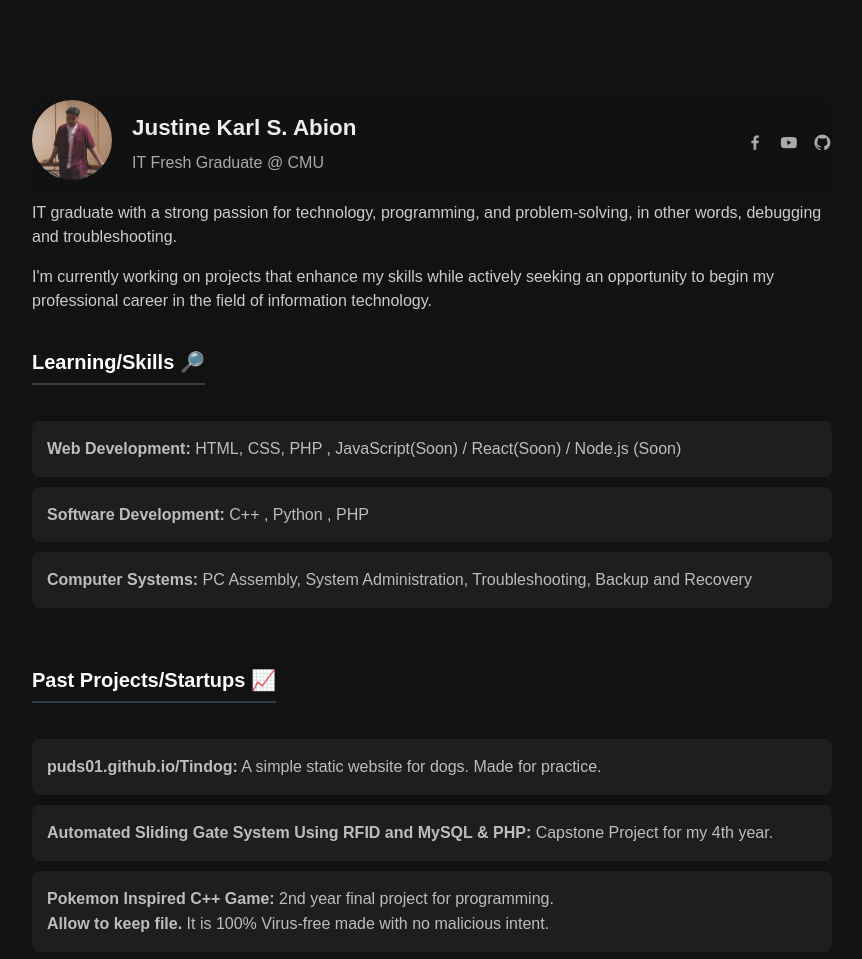
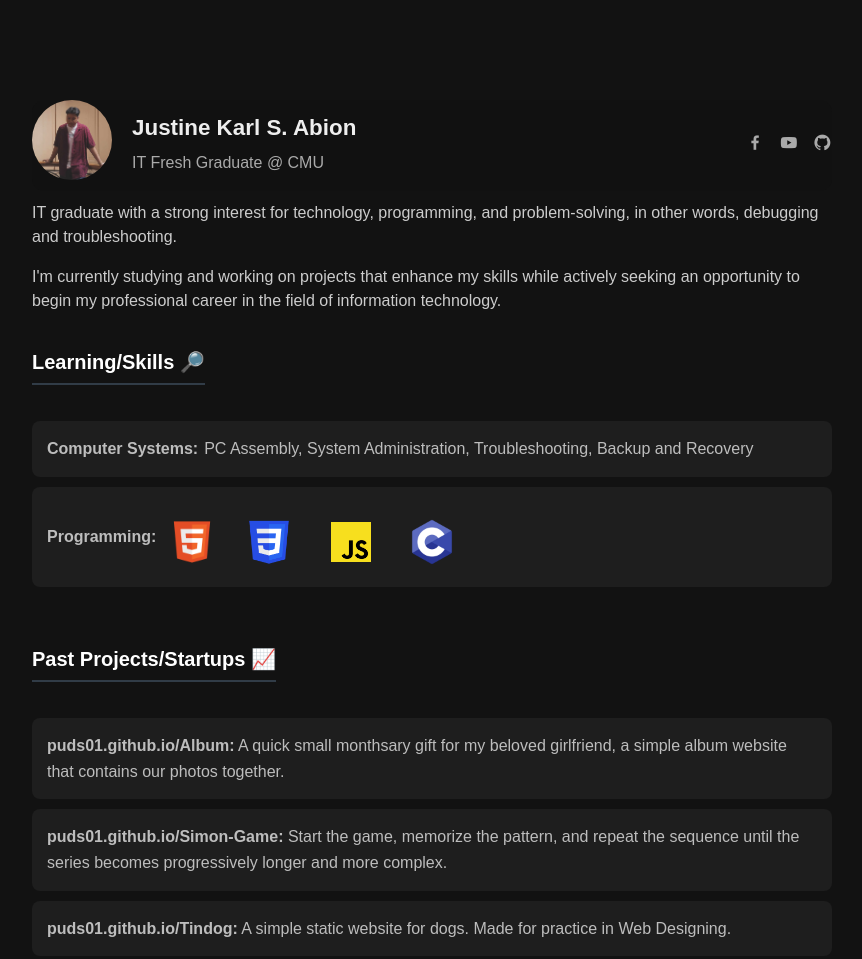
Before and after one commit to Puds01/Justine-Abion, a plain HTML site: page index.html in a window 1280 px wide. Shown: the top 959 px of the page, without its empty margins (208-1070 px from the left). Drawn offline with nearby package versions, Linux system fonts and the light colour scheme.

Commit message:
Section changes

```diff
--- a/css/style.css
+++ b/css/style.css
@@ -111,10 +111,40 @@ body {
 }
 
 .section {
+  display: ;
   margin-bottom: 40px;
   color: white;
   text-decoration: none;
+  justify-content: center;
 }
+
+ .html {
+  width: 60px;
+  height: 60px;
+  object-fit: contain;
+  margin-right: 6px;
+}
+
+ .css {
+  width: 70px;
+  height: 70px;
+  margin-right: 6px;
+}
+
+ .js {
+  width: 40px;
+  height: 40px;
+  margin-left: 15px;
+  margin-top: 10px;
+}
+
+ .cPlusPlus {
+  width: 50px;
+  height: 50px;
+  margin-left: 30px;
+  margin-top: 10px;
+}
+
 
 .section h2 {
   font-size: 20px;
@@ -131,8 +161,11 @@ body {
 }
 
 .section li {
+  display:flex;
+  align-items:center;
+  flex-wrap:wrap;
+  gap:6px;
   color: rgb(189, 189, 189);
-
   background-color: #1e1e1e;
   margin: 10px 0;
   padding: 15px;
--- a/index.html
+++ b/index.html
@@ -36,10 +36,10 @@
 
 <div class="bio">
   <p class="bio">
-IT graduate with a strong passion for technology, programming, and problem-solving, in other words, debugging and troubleshooting.
+IT graduate with a strong interest for technology, programming, and problem-solving, in other words, debugging and troubleshooting.
   </p>
   <p>
-    I'm currently working on projects that enhance my skills while actively seeking an opportunity to begin my professional career in the field of information technology.
+    I'm currently studying and working on projects that enhance my skills while actively seeking an opportunity to begin my professional career in the field of information technology.
   </p>
 
 </div>
@@ -48,14 +48,16 @@ IT graduate with a strong passion for technology, programming, and problem-solvi
       <h2>Learning/Skills 🔎</h2>
       <ul>
         <li>
-          <strong>Web Development:</strong> HTML, CSS, PHP , JavaScript(Soon) / React(Soon) / Node.js (Soon)
+          <strong>Computer Systems:</strong> PC Assembly, System Administration, Troubleshooting, Backup and Recovery
         </li>
         <li>
-          <strong>Software Development:</strong> C++ , Python , PHP
+          <strong>Programming:</strong>
+          <img class="html" src="images/HTML.png" alt="HTML Logo">
+          <img class="css" src="images/CSS.png" alt="CSS Logo">
+          <img class="js" src="images/JavaScript.png" alt="JavaScript Logo">
+          <img class="cPlusPlus" src="images/C++.png" alt="C++ Logo">
         </li>
-        <li>
-          <strong>Computer Systems:</strong> PC Assembly, System Administration, Troubleshooting, Backup and Recovery
-        </li>
+
       </ul>
     </div>
 
@@ -63,9 +65,20 @@ IT graduate with a strong passion for technology, programming, and problem-solvi
     <div class="section2 projects">
       <h2>Past Projects/Startups 📈</h2>
       <ul>
+
+        <a href="https://puds01.github.io/Album">
+        <li>
+          <strong>puds01.github.io/Album:</strong> A quick small monthsary gift for my beloved girlfriend, a simple album website that contains our photos together.
+        </li></a>
+
+        <a href="https://puds01.github.io/Simon-Game/">
+        <li>
+          <strong>puds01.github.io/Simon-Game:</strong> Start the game, memorize the pattern, and repeat the sequence until the series becomes progressively longer and more complex.
+        </li></a>
+
         <a href="https://puds01.github.io/Tindog/">
         <li>
-          <strong>puds01.github.io/Tindog:</strong> A simple static website for dogs. Made for practice.
+          <strong>puds01.github.io/Tindog:</strong> A simple static website for dogs. Made for practice in Web Designing.
         </li></a>
 
 
```
Also changed, not shown: images/C++.png (added), images/CSS.png (added), images/HTML.png (added), images/JavaScript.png (added).
